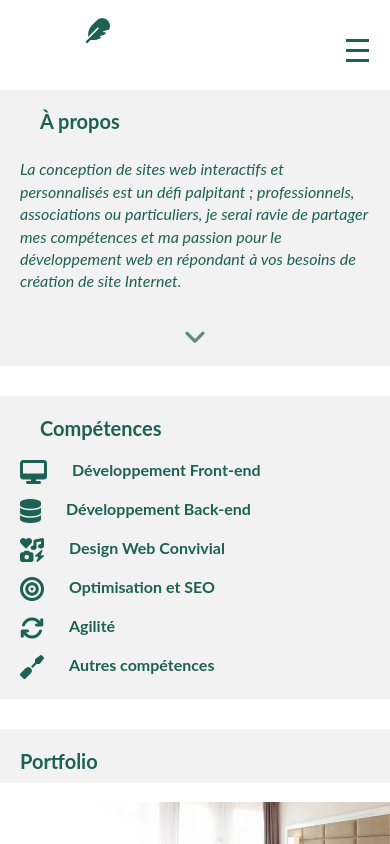
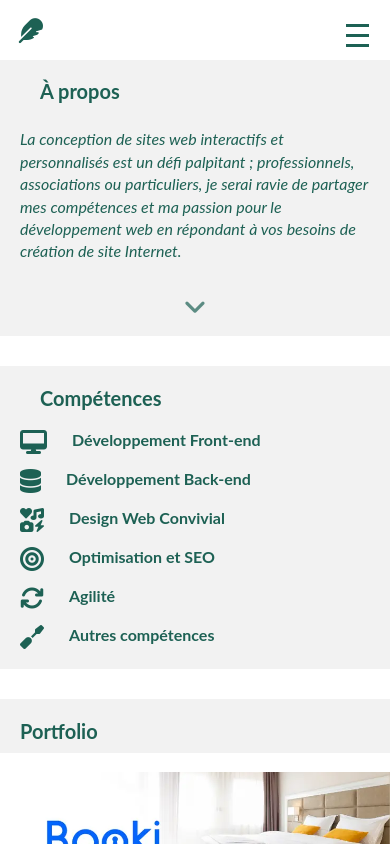
Before and after one commit to p2r3d/newportfolio, a React (Create React App) app: page / in a window 390 px wide. Shown: the top 844 px of the page. Built offline with nearby package versions, Linux system fonts and the light colour scheme.

Commit message:
fix: bug hamburger mobile

```diff
--- a/src/components/Nav/index.jsx
+++ b/src/components/Nav/index.jsx
@@ -15,8 +15,8 @@ function Nav() {
         </div>
          {isOpenMenu ? null : (
           <div className="myName">
-            <div >Pascale</div>
-            <div >Développeuse Web</div>
+            <div ><em>Pascale</em></div>
+            <div ><em>Développeuse Web</em></div>
           </div>
         )}
       </div>
--- a/src/components/Nav/nav.scss
+++ b/src/components/Nav/nav.scss
@@ -92,13 +92,21 @@
   .navDiv {
     padding:5px;
     .logoDiv {
+      width:50%;
+      margin-bottom: 10px;
+      display:flex;
       .logo {
         font-size: 25px;
-        padding: 0 0 2.5rem 5rem;
+        padding: 0;
+        text-align: right;
+        width:20%;
       }
       .myName {
         font-size: $font-size-mobil;
+        animation: writeNameMobil 1s ease-in-out forwards;
         width:100%;
+        text-align: left;
+        padding:0;
       }
     }
     .navbar {
@@ -139,6 +147,7 @@
     }
   }
 }
+/************* Très petit Mobile *******************/
 @media screen and (max-width: 300px) {
   .navDiv .logoDiv {
     .logo {
--- a/src/datas/skills.json
+++ b/src/datas/skills.json
@@ -58,8 +58,8 @@
       "icon" : "fas fa-screwdriver",
       "Description": [
         "Git : Gestion du code source, collaboration avec les équipes de développement",
-        "Intégration de CMS : Intégration personnalisée de sites web avec  systèmes de gestion tels que WordPress, Drupal, Joomla ...",
-        "Green Code : conception de sites web plus respectueux de l'environnement"
+        "Intégration de CMS : Intégration personnalisée de sites web avec  systèmes de gestion, WordPress, Drupal, Joomla ...",
+        "Green Code : Conception de sites web plus respectueux de l'environnement"
       ]
     }
   ],
--- a/src/style/_mixins.scss
+++ b/src/style/_mixins.scss
@@ -44,4 +44,14 @@
     width: 100%;
     opacity: 1;
   }
+
 }
+@keyframes writeNameMobil {
+  0% {
+    width: 0;
+  }
+  100% {
+    width: 70%;
+    opacity: 1;
+  }
+}
```
